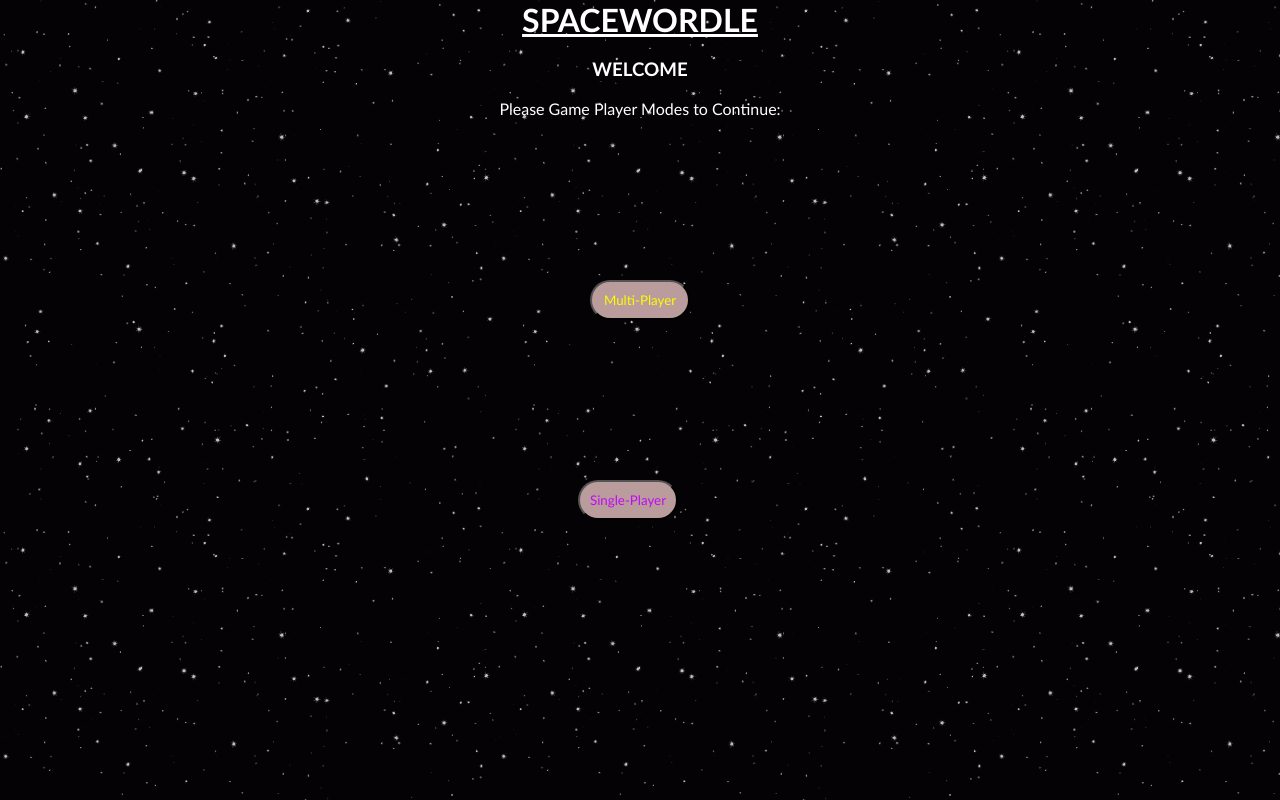
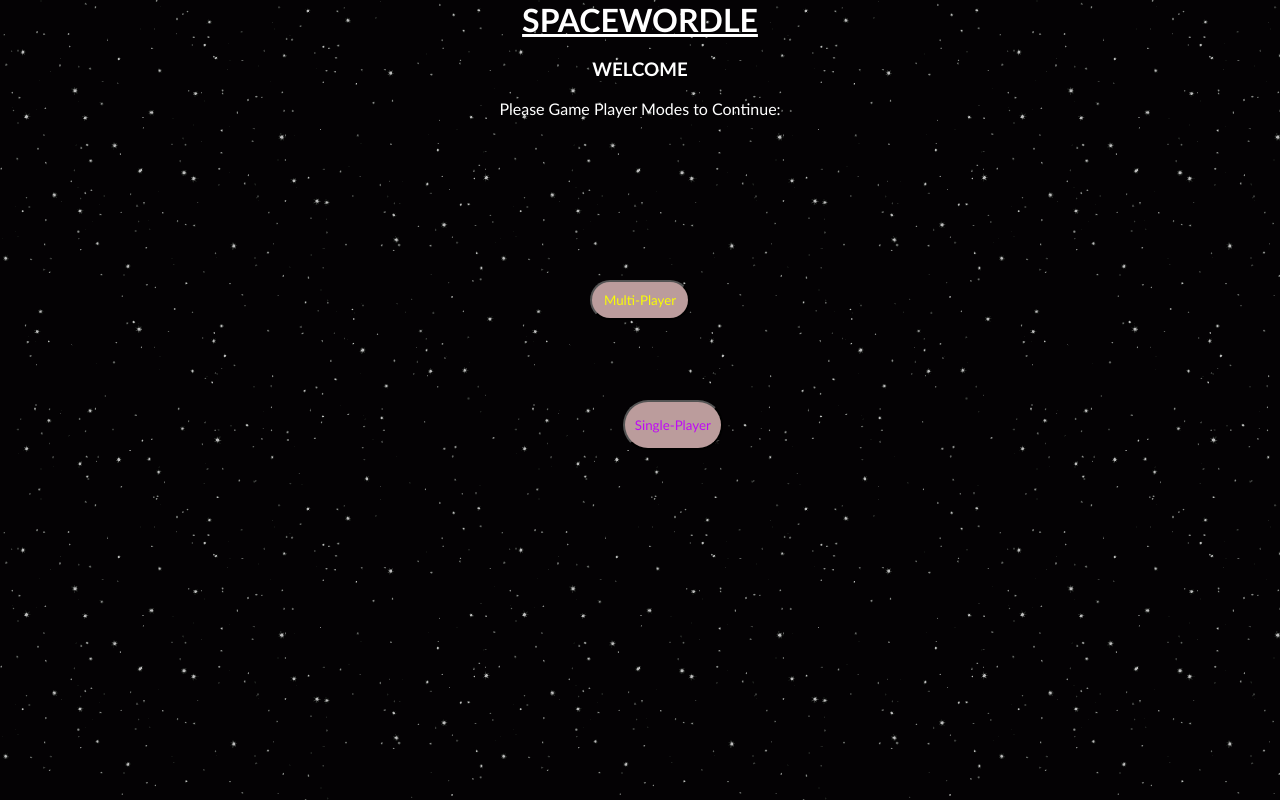
Before and after one commit to witseie-elen4010/2022-group-lab-012, a website: page public/welcome.html in a window 1280 px wide. Drawn offline with Linux system fonts and the light colour scheme.

Commit message:
Deployment-fix2

```diff
--- a/package.json
+++ b/package.json
@@ -3,7 +3,7 @@
   "version": "0.0.0",
   "private": true,
   "scripts": {
-    "start": "node ./bin/www"
+    "start": "npx nodemon app.js"
   },
   "dependencies": {
     "axios": "^0.27.2",
--- a/public/stylesheets/style.css
+++ b/public/stylesheets/style.css
@@ -88,10 +88,10 @@ form{
 .Single-Player{
   position:absolute;
   top: 100%;
- left: 10%;
+  left: 13.5%;
   height: 50%;
   transform: translate(450%,-800%);
- height: 40px;
+  height: 50px;
   width: 100px;
   color:rgb(190, 10, 245);
   border-radius: 30px;
```
Lines whose indentation alone changed are shown as unchanged.
